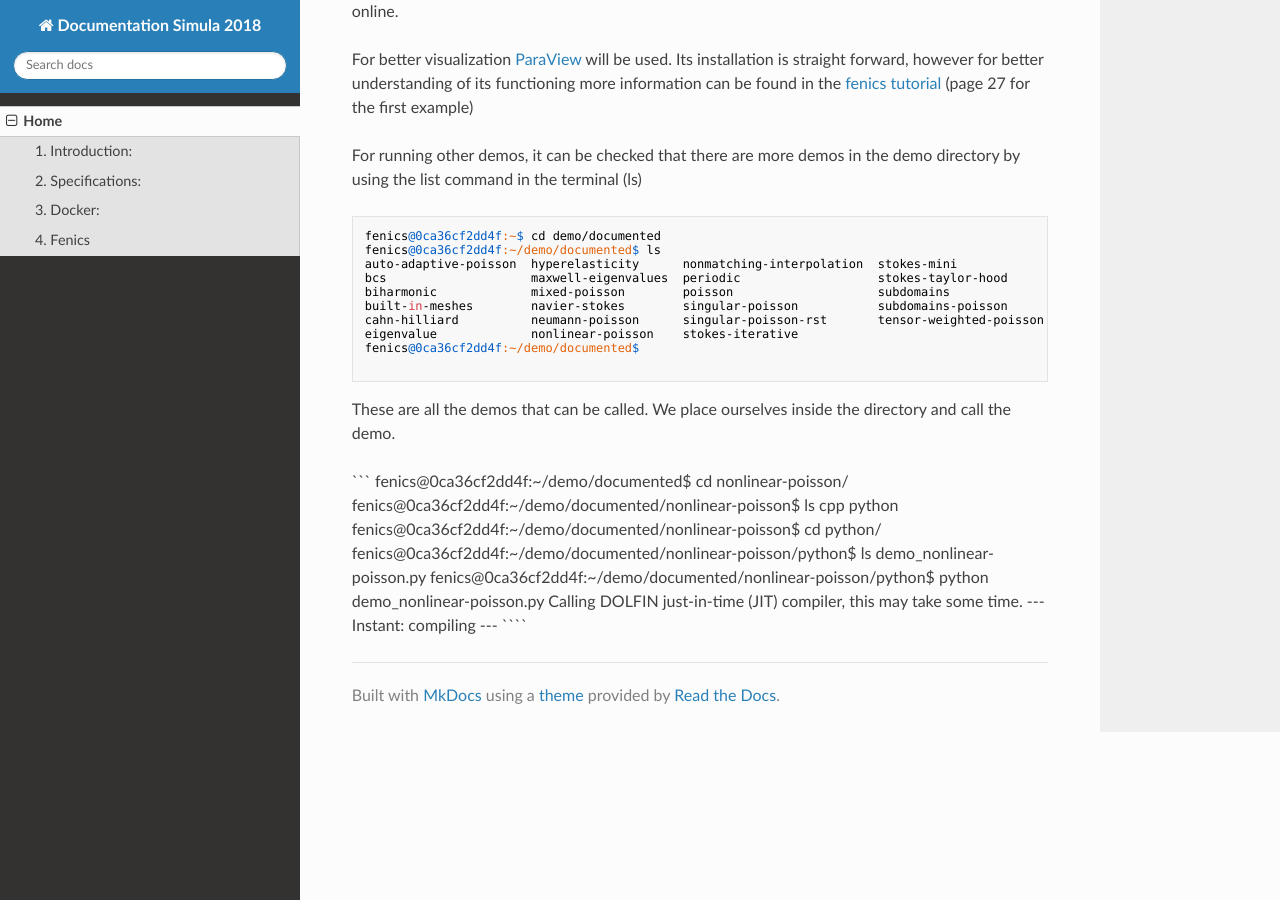
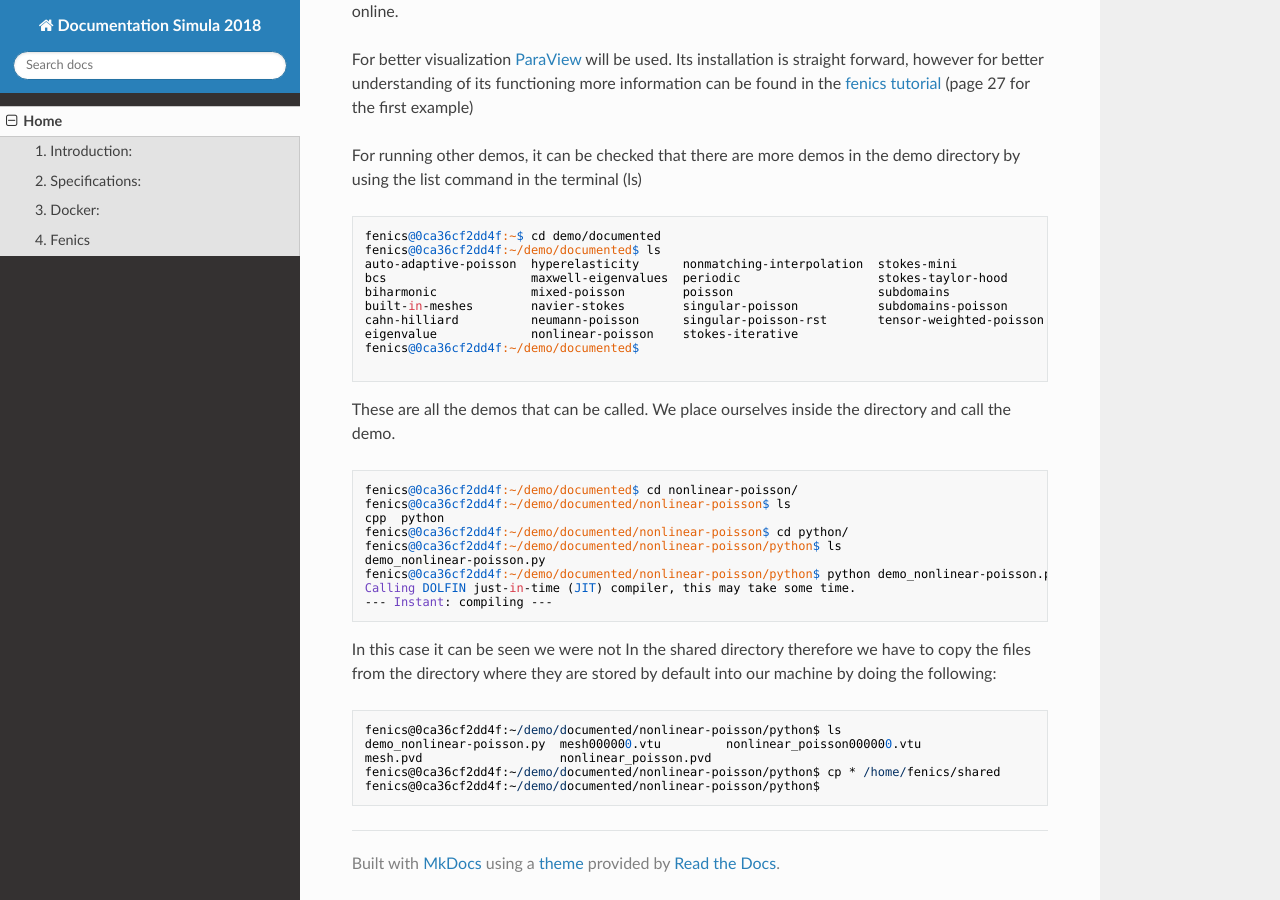
Before and after one commit to ErikaKvalem/Documentation-2018-MkDocs, an MkDocs documentation site: the page built from docs/index.md, in a window 1280 px wide and 900 px high, scrolled down 2795 px. Built offline with MkDocs 1.6.1, drawn with Linux system fonts in a browser that asks for light colours; nearby versions of some CDN libraries; old or Windows-style settings are respelled for this version of MkDocs.

Commit message:
Update index.md

`````diff
--- a/docs/index.md
+++ b/docs/index.md
@@ -148,4 +148,14 @@ demo_nonlinear-poisson.py
 fenics@0ca36cf2dd4f:~/demo/documented/nonlinear-poisson/python$ python demo_nonlinear-poisson.py
 Calling DOLFIN just-in-time (JIT) compiler, this may take some time.
 --- Instant: compiling ---
-````
+```
+
+In this case it can be seen we were not In the shared directory therefore we have to copy the files from the directory where they are stored by default into our machine by doing the following:
+
+```
+fenics@0ca36cf2dd4f:~/demo/documented/nonlinear-poisson/python$ ls
+demo_nonlinear-poisson.py  mesh000000.vtu         nonlinear_poisson000000.vtu
+mesh.pvd                   nonlinear_poisson.pvd
+fenics@0ca36cf2dd4f:~/demo/documented/nonlinear-poisson/python$ cp * /home/fenics/shared
+fenics@0ca36cf2dd4f:~/demo/documented/nonlinear-poisson/python$
+```
`````
